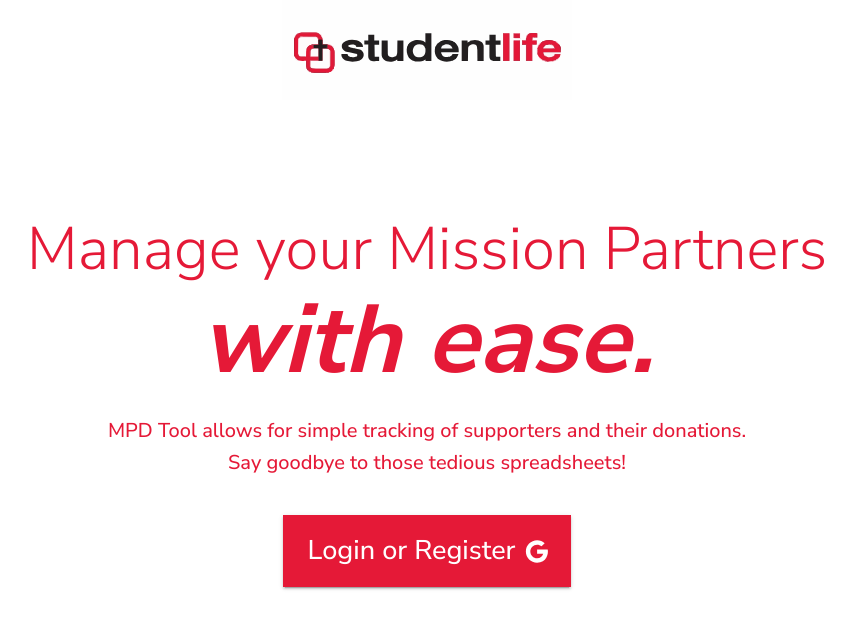
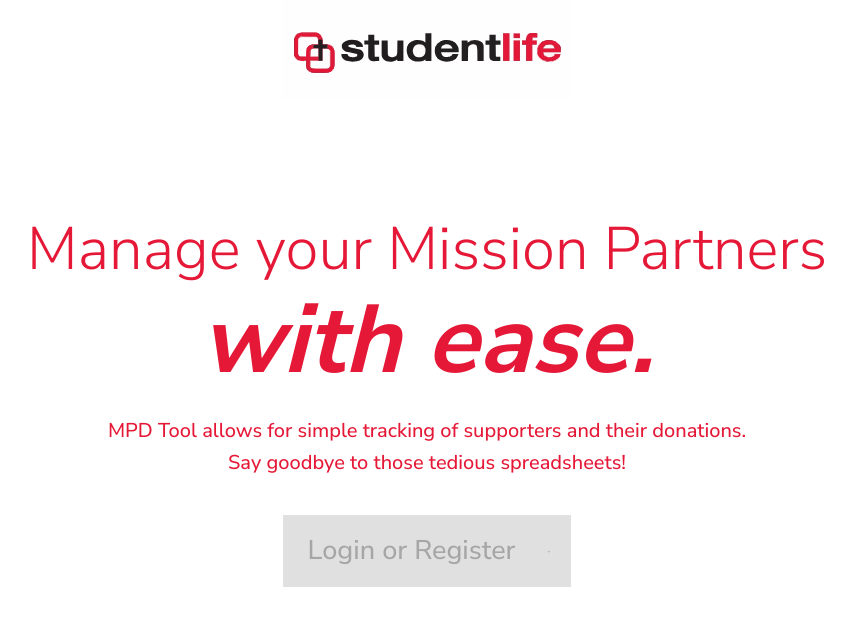
Before and after one commit to DanChae03/mpd-tool, a Next.js app: page / in a window 1280 px wide. Both pictures are taken after a click on the button "Login or Register". Shown: the top 628 px of the page, without its empty margins (213-1068 px from the left). Built offline with nearby package versions, Linux system fonts and the light colour scheme; no server answers.

Commit message:
feat: error handling signup

```diff
--- a/src/app/page.tsx
+++ b/src/app/page.tsx
@@ -2,25 +2,31 @@
 
 import Button from "@mui/material/Button";
 import { Google } from "@mui/icons-material";
-import { ReactElement } from "react";
+import { ReactElement, useState } from "react";
 import Image from "next/image";
 import Typography from "@mui/material/Typography";
 import Stack from "@mui/material/Stack";
 import Link from "next/link";
 import { signInWithGoogle } from "@/utils/firebase";
 import { useRouter } from "next/navigation";
+import CircularProgress from "@mui/material/CircularProgress";
 
 export default function Home(): ReactElement {
+  const [state, setState] = useState<"loading" | "error" | undefined>(
+    undefined
+  );
+
   const router = useRouter();
 
   const handleGoogleLogin = async () => {
+    setState("loading");
     try {
       await signInWithGoogle();
       router.push("/dashboard");
     } catch (error) {
-      console.error("Google sign-in error:", error);
-      alert("Failed to sign in with Google");
+      console.error(error);
     }
+    setState("error");
   };
 
   return (
@@ -69,10 +75,25 @@ export default function Home(): ReactElement {
           </Typography>
         </Stack>
         <Button
+          disabled={state === "loading"}
           variant="contained"
           size="large"
           onClick={handleGoogleLogin}
-          endIcon={<Google sx={{ height: "27px", width: "27px" }} />}
+          endIcon={
+            state === "loading" ? (
+              <CircularProgress
+                size="27px"
+                sx={{
+                  color:
+                    state === "loading"
+                      ? "secondary.light"
+                      : "background.paper",
+                }}
+              />
+            ) : (
+              <Google sx={{ height: "27px", width: "27px" }} />
+            )
+          }
           sx={{
             textTransform: "none",
             fontSize: "27px",
@@ -83,6 +104,17 @@ export default function Home(): ReactElement {
         >
           Login or Register
         </Button>
+        {state === "error" && (
+          <Typography
+            variant="h6"
+            color="primary.main"
+            textAlign="center"
+            fontWeight="bold"
+            lineHeight="0px"
+          >
+            Error signing in. Please Try again.
+          </Typography>
+        )}
       </Stack>
     </Stack>
   );
```
